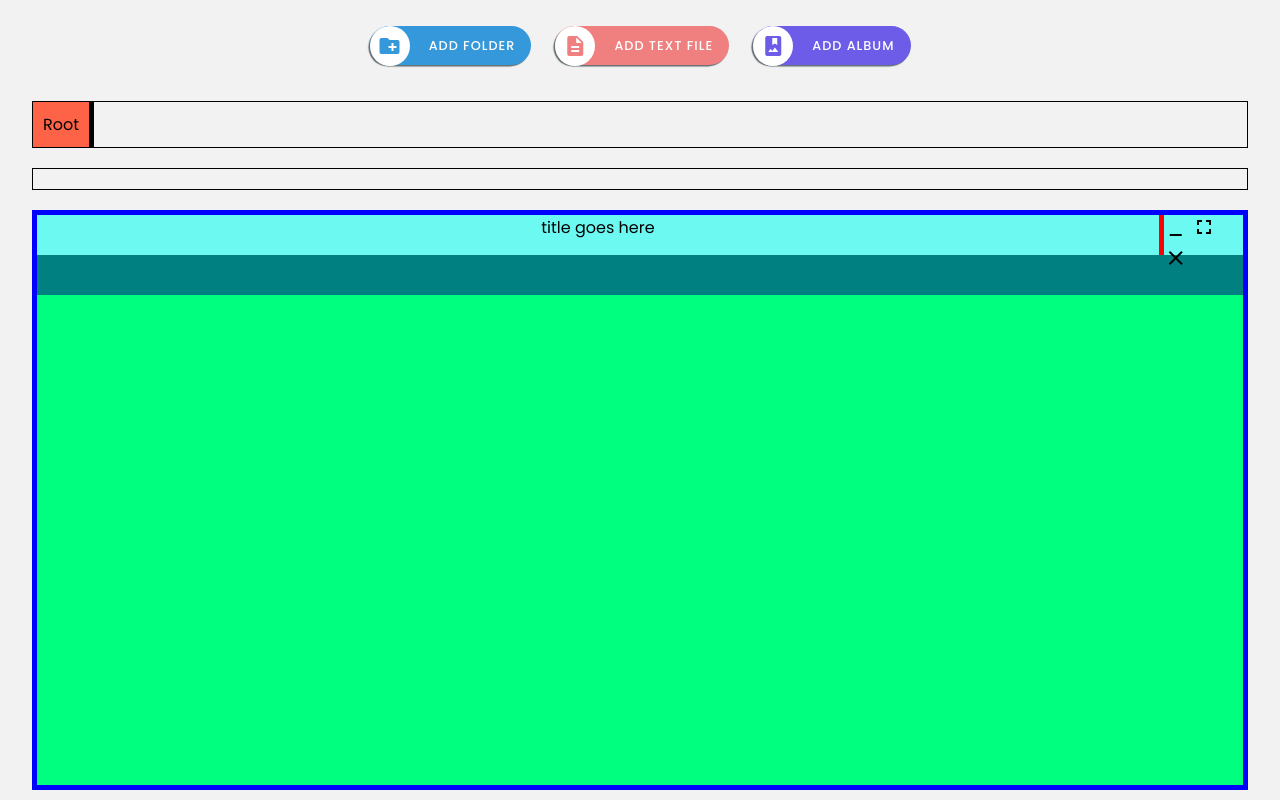
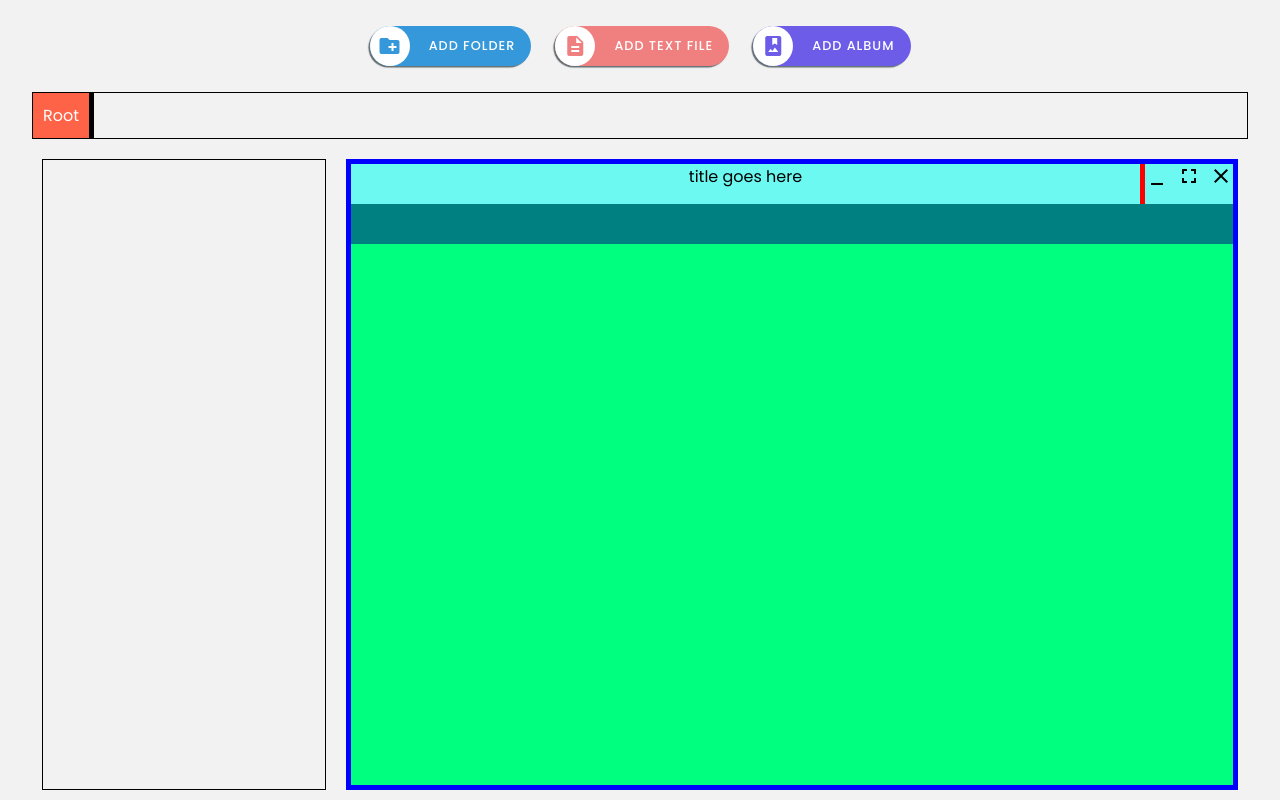
Before and after one commit to Grudge69/Drive-Clone, a plain HTML site: page index.html in a window 1280 px wide. Drawn offline with Linux system fonts and the light colour scheme.

Commit message:
styling and aligning done

```diff
--- a/index.html
+++ b/index.html
@@ -45,6 +45,7 @@
         <a purpose="path" rid="-1">Root</a>
       </div>
 
+      <div id="workingArea">
         <!-- displaying folder and file icons -->
         <div id="iconContainer"></div>
 
@@ -60,6 +61,7 @@
           </div>
           <div id="app-menu-bar"></div>
           <div id="app-body"></div>
+        </div>
       </div>
 
       <!-- template for folder and file icons -->
--- a/style.css
+++ b/style.css
@@ -20,9 +20,11 @@
   --white: white;
   --black: black;
   --tomato: tomato;
+  --orange: orange;
   --teal: teal;
   --blue: blue;
   --red: red;
+  --springGreen: springgreen;
 
   --lightGray: #f2f2f2;
   --shadowGray: #636e72;
@@ -38,7 +40,7 @@
 #wrapper {
   width: 100vw;
   height: 100vh;
-  overflow-y: auto;
+  overflow: hidden;
   display: flex;
   flex-direction: column;
   align-items: center;
@@ -52,7 +54,7 @@
 
 /* add buttons section */
 #header {
-  margin: 10px;
+  margin: 10px 10px 0 10px;
   padding: 1rem;
   display: flex;
   justify-content: center;
@@ -126,6 +128,7 @@
   background-color: var(--tomato);
   padding: 10px;
   border-right: 5px solid var(--black);
+  color: var(--white);
 }
 
 #breadcrumb a:hover {
@@ -140,12 +143,17 @@
   margin: 10px;
   padding: 10px;
   display: flex;
+  flex-direction: column;
+  align-items: center;
+  overflow-y: auto;
 }
 
 /* Notepad area*/
 #app {
   border: 5px solid var(--blue);
   margin: 10px;
+  display: flex;
+  flex-direction: column;
 }
 
 #app-title-bar {
@@ -168,9 +176,9 @@
 }
 
 #app-body {
+  flex: 1;
   display: flex;
-  background-color: springgreen;
-  height: 500px;
+  background-color: var(--springGreen);
 }
 
 .notepad-menu {
@@ -229,8 +237,6 @@
 .folder {
   background-color: var(--teal);
   color: var(--white);
-  height: 120px;
-  width: 150px;
   margin: 10px;
   padding: 10px;
 
@@ -255,8 +261,6 @@
 .text-file {
   background-color: var(--lightCoral);
   color: var(--white);
-  height: 120px;
-  width: 150px;
   margin: 10px;
   padding: 10px;
 
@@ -288,8 +292,6 @@
 .album {
   background-color: var(--vb-cyan);
   color: var(--white);
-  height: 120px;
-  width: 150px;
   margin: 10px;
   padding: 10px;
 
@@ -397,11 +399,21 @@
 }
 
 /* window actions icons start*/
+#win-actions {
+  display: flex;
+  gap: 0.5rem;
+}
 
 #win-actions span {
   cursor: pointer;
 }
 
 #win-actions span:hover {
-  color: orange;
+  color: var(--orange);
 }
+
+#workingArea {
+  display: grid;
+  grid-template-columns: 1fr 3fr;
+  flex: 1;
+}
```
Lines whose indentation alone changed are shown as unchanged.
